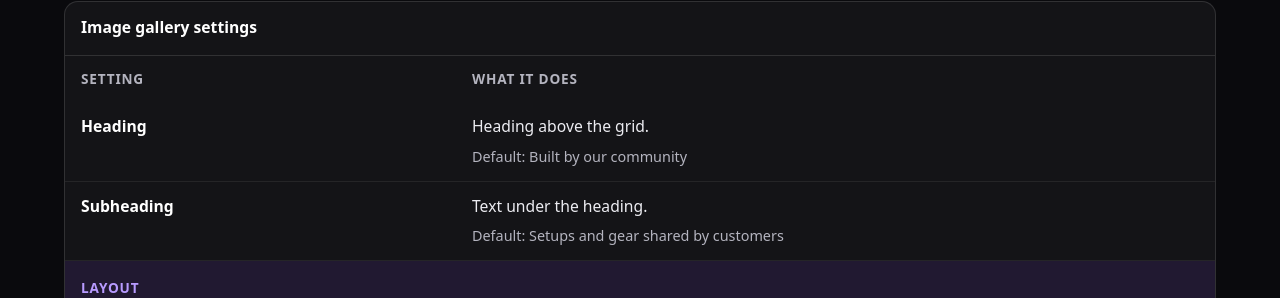
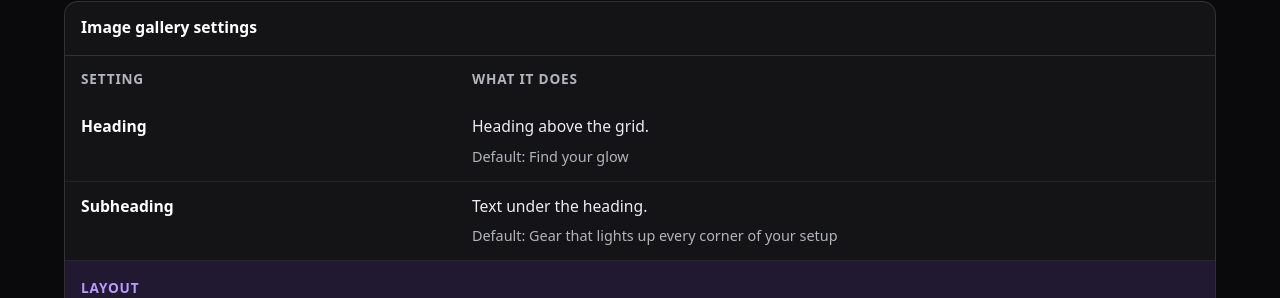
Before and after one commit to DenkoG-hub/glowcore-docs, a plain HTML site: page sections.html in a window 1280 px wide. Shown: the part 11185-11483 px from the top of the page. Drawn offline with Linux system fonts and the light colour scheme.

Commit message:
Docs: image gallery neutral defaults

```diff
--- a/sections.html
+++ b/sections.html
@@ -364,8 +364,8 @@
             <caption>Image gallery settings</caption>
             <thead><tr><th scope="col">Setting</th><th scope="col">What it does</th></tr></thead>
             <tbody>
-              <tr><th scope="row">Heading</th><td>Heading above the grid.<span class="default">Default: Built by our community</span></td></tr>
-              <tr><th scope="row">Subheading</th><td>Text under the heading.<span class="default">Default: Setups and gear shared by customers</span></td></tr>
+              <tr><th scope="row">Heading</th><td>Heading above the grid.<span class="default">Default: Find your glow</span></td></tr>
+              <tr><th scope="row">Subheading</th><td>Text under the heading.<span class="default">Default: Gear that lights up every corner of your setup</span></td></tr>
               <tr><th colspan="2" scope="colgroup" class="group">Layout</th></tr>
               <tr><th scope="row">Columns on desktop</th><td>From 3 to 6.<span class="default">Default: 4</span></td></tr>
               <tr><th scope="row">Columns on mobile</th><td>2 or 3.<span class="default">Default: 2</span></td></tr>
```
